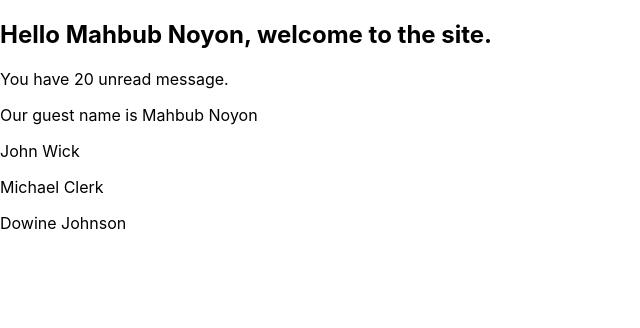
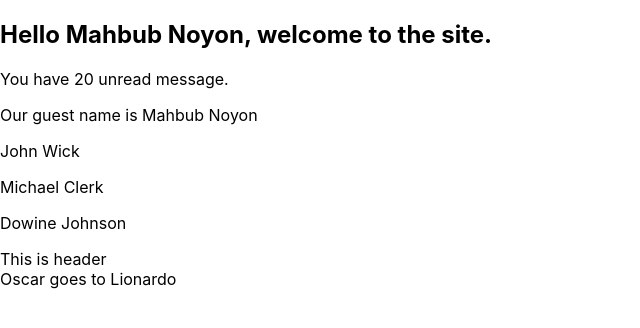
Before and after one commit to mahbubnoyon506/react-type-project, a React (Create React App) app: page / in a window 1280 px wide. Shown: the top 328 px of the page, without its empty margins (0-640 px from the left). Built offline with nearby package versions, Linux system fonts and the light colour scheme.

Commit message:
some more types are added

```diff
--- a/src/App.tsx
+++ b/src/App.tsx
@@ -1,7 +1,11 @@
 import './App.css';
 import Guest from './components/Guest';
+import Header from './components/Header';
 import Name from './components/Name';
+import Oscar from './components/Oscar';
 import PersonList from './components/PersonList';
+// import Status from './components/Status';
+
 
 function App() {
   const personName = {
@@ -24,9 +28,14 @@ function App() {
   ]
   return (
     <div className="">
-       <Name name='Mahbub Noyon' messages={20}></Name>
-       <Guest name={personName} />
-       <PersonList name={persons} />
+      <Name name='Mahbub Noyon' messages={20} isLoggedIn={true}></Name>
+      <Guest name={personName} />
+      <PersonList name={persons} />
+      {/* <Status status='success' /> */}
+      <Header> This is header </Header>
+      <Oscar>
+        <Header>Oscar goes to Lionardo</Header>
+      </Oscar>
     </div>
   );
 }
--- /dev/null
+++ b/src/components/Header.tsx
@@ -0,0 +1,13 @@
+import React from 'react';
+type childrenProp = {
+    children : string
+}
+const Header = ({children}:childrenProp) => {
+    return (
+        <div>
+            {children}
+        </div>
+    );
+};
+
+export default Header;
--- a/src/components/Name.tsx
+++ b/src/components/Name.tsx
@@ -3,7 +3,8 @@ import React from 'react';
 
 type person ={
     name: string;
-    messages: number
+    messages: number;
+    isLoggedIn?: boolean
 }
 
 const Name = ({name, messages}: person) => {
--- /dev/null
+++ b/src/components/Oscar.tsx
@@ -0,0 +1,13 @@
+import React from 'react';
+type oscarProp = {
+    children : React.ReactNode
+}
+const Oscar = ({children}:oscarProp) => {
+    return (
+        <div>
+            {children}
+        </div>
+    );
+};
+
+export default Oscar;
--- /dev/null
+++ b/src/components/Status.tsx
@@ -0,0 +1,14 @@
+import React from 'react';
+type StatusType = {
+    status: 'loading' | 'success' | 'error'
+}
+
+const Status = ({status}:StatusType) => {
+    return (
+        <div>
+            <p>Status is {status}</p>
+        </div>
+    );
+};
+
+export default Status;
```
